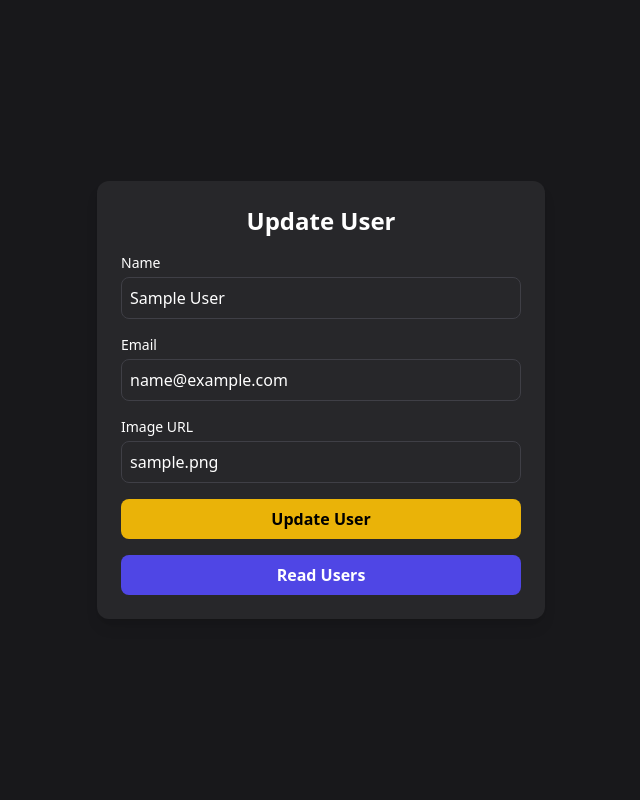
After one commit to razzasid/Node-js, a Node server app: page /edit/600000000000000000000001 in a window 1280 px wide. The commit adds this page. Shown: the whole page, without its empty margins (319-959 px from the left). Run offline with Node 20, Linux system fonts and the light colour scheme; tables that the repository leaves empty hold one stand-in row (values such as "Sample post"); some libraries are stand-ins or nearby versions.

Commit message:
simple crud project

```diff
--- a/CRUD-Operation/app.js
+++ b/CRUD-Operation/app.js
@@ -17,6 +17,17 @@ app.get("/read", async (req, res) => {
   res.render("read", { users });
 });
 
+app.get("/edit/:userid", async (req, res) => {
+  let user = await userModel.findOne({ _id: req.params.userid });
+  res.render("edit", { user });
+});
+
+app.post("/update/:userid", async (req, res) => {
+  let { name, email, image } = req.body;
+  let user = await userModel.findOneAndUpdate({ _id: req.params.userid }, {image, name , email}, {new:true});
+  res.redirect("/read");
+});
+
 app.get("/delete/:id", async (req, res) => {
   let users = await userModel.findOneAndDelete({ _id: req.params.id });
   res.redirect("/read");
--- /dev/null
+++ b/CRUD-Operation/views/edit.ejs
@@ -0,0 +1,72 @@
+<!DOCTYPE html>
+<html lang="en">
+  <head>
+    <meta charset="UTF-8" />
+    <meta name="viewport" content="width=device-width, initial-scale=1.0" />
+    <title>Document</title>
+    <link rel="stylesheet" href="/stylesheets/styles.css" />
+    <script src="https://cdn.tailwindcss.com"></script>
+  </head>
+  <body>
+    <div class="bg-zinc-900 flex items-center justify-center min-h-screen">
+      <form
+        class="bg-zinc-800 text-white p-6 rounded-xl shadow-lg w-full max-w-md space-y-4"
+        action="/update/<%=user._id%>"
+        method="post"
+      >
+        <h2 class="text-2xl font-bold text-center">Update User</h2>
+
+        <div>
+          <label class="block text-sm mb-1" for="name">Name</label>
+          <input
+            type="text"
+            id="name"
+            name="name"
+            placeholder="Enter name"
+            class="w-full bg-zinc-800 text-white border border-zinc-700 p-2 rounded-lg focus:outline-none focus:ring-2 focus:ring-blue-500"
+            value="<%=user.name%>"
+          />
+        </div>
+
+        <div>
+          <label class="block text-sm mb-1" for="email">Email</label>
+          <input
+            type="email"
+            id="email"
+            name="email"
+            placeholder="Enter email"
+            class="w-full bg-zinc-800 text-white border border-zinc-700 p-2 rounded-lg focus:outline-none focus:ring-2 focus:ring-blue-500"
+            value="<%=user.email%>"
+          />
+        </div>
+
+        <div>
+          <label class="block text-sm mb-1" for="username">Image URL</label>
+          <input
+            type="text"
+            id="image-url"
+            name="image"
+            placeholder="Enter Image URL"
+            class="w-full bg-zinc-800 text-white border border-zinc-700 p-2 rounded-lg focus:outline-none focus:ring-2 focus:ring-blue-500"
+            value="<%=user.image%>"
+          />
+        </div>
+
+        <button
+          type="submit"
+          class="w-full bg-yellow-500 hover:bg-yellow-600 text-black font-semibold py-2 rounded-lg transition-all"
+        >
+          Update User
+        </button>
+
+        <!-- Read Users Link -->
+        <a
+          href="/read"
+          class="w-full block text-center bg-indigo-600 hover:bg-indigo-700 text-white font-semibold py-2 rounded-lg transition-all"
+        >
+          Read Users
+        </a>
+      </form>
+    </div>
+  </body>
+</html>
--- a/CRUD-Operation/views/read.ejs
+++ b/CRUD-Operation/views/read.ejs
@@ -29,7 +29,9 @@
           <h5 class="text-zinc-400 text-sm"><%= user.email %></h5>
 
           <div class="flex gap-4 mt-6">
-            <a href="#" class="text-blue-400 hover:underline">Edit user</a>
+            <a href="/edit/<%=user._id%>" class="text-blue-400 hover:underline"
+              >Edit user</a
+            >
             <a
               href="/delete/<%= user._id %>"
               class="text-red-500 hover:underline"
```
